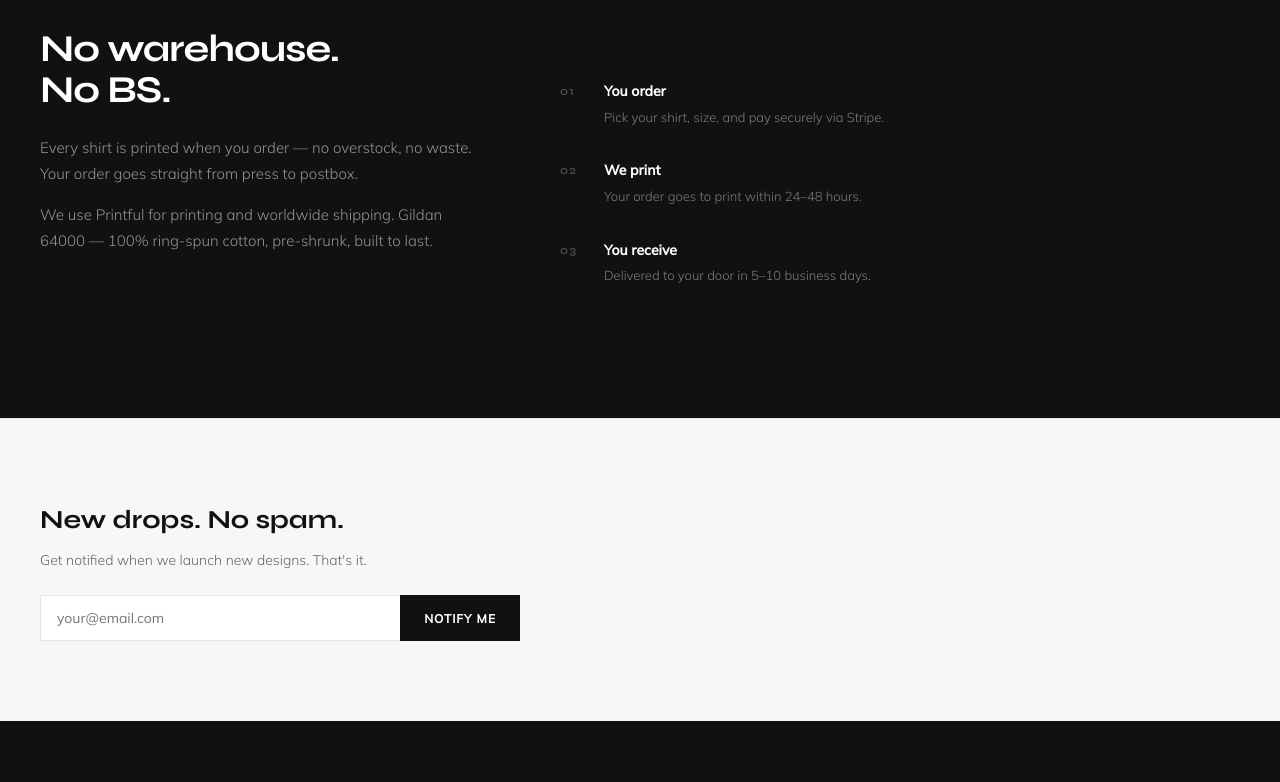
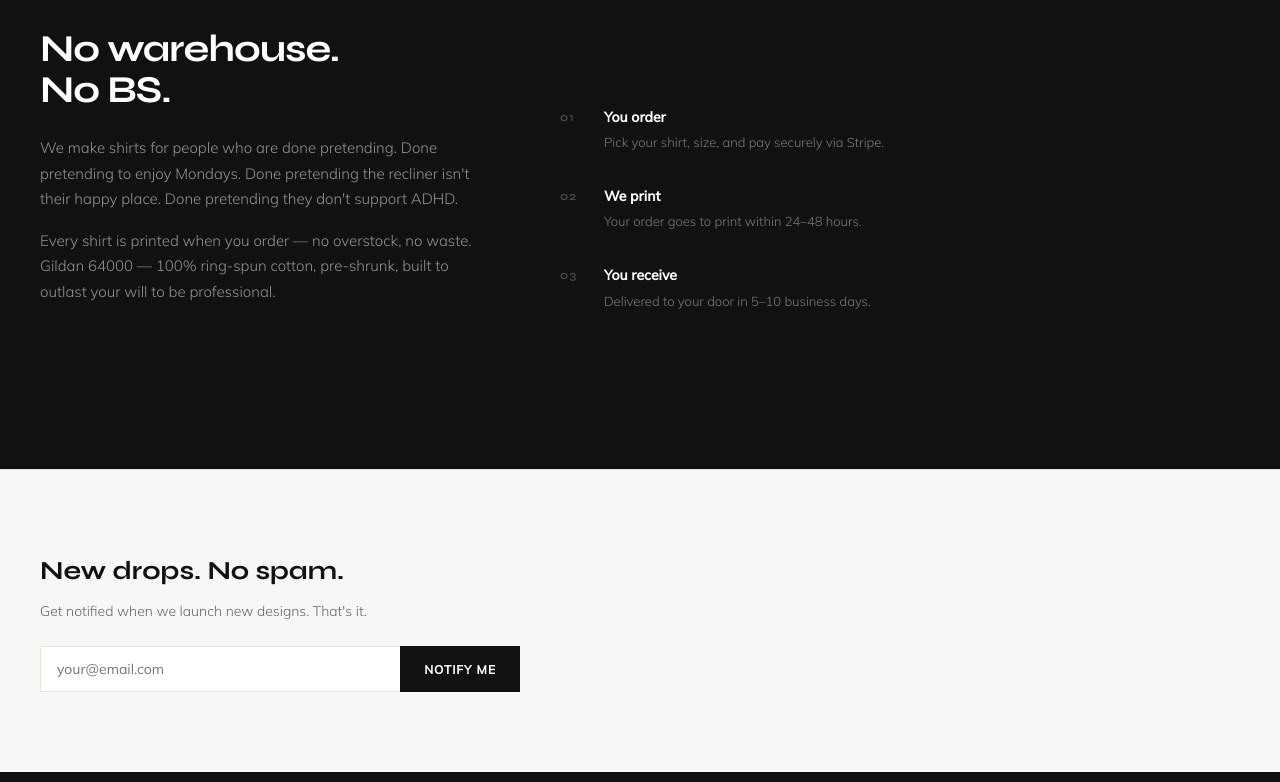
Before and after one commit to sebsandnes/Vox-Clunibus, a website: page index.html in a window 1280 px wide. Shown: the part 1900-2682 px from the top of the page. Drawn offline with Linux system fonts and the light colour scheme.

Commit message:
Revise about section and add favicon link
Updated the about section to reflect new messaging and added a favicon link.

```diff
--- a/index.html
+++ b/index.html
@@ -7,6 +7,7 @@
   <title>Voxclunibus — Wear the Joke</title>
   <link rel="preconnect" href="https://fonts.googleapis.com" />
   <link href="https://fonts.googleapis.com/css2?family=Syne:wght@400;500;600;700&family=Mulish:wght@300;400;500&display=swap" rel="stylesheet" />
+  <link rel="icon" type="image/svg+xml" href="favicon.svg" />
   <link rel="stylesheet" href="style.css" />
 </head>
 <body>
@@ -72,8 +73,8 @@
     <div class="about-grid">
       <div class="about-text">
         <h2>No warehouse.<br>No BS.</h2>
-        <p>Every shirt is printed when you order — no overstock, no waste. Your order goes straight from press to postbox.</p>
-        <p>We use Printful for printing and worldwide shipping. Gildan 64000 — 100% ring-spun cotton, pre-shrunk, built to last.</p>
+        <p>We make shirts for people who are done pretending. Done pretending to enjoy Mondays. Done pretending the recliner isn't their happy place. Done pretending they don't support ADHD.</p>
+        <p>Every shirt is printed when you order — no overstock, no waste. Gildan 64000 — 100% ring-spun cotton, pre-shrunk, built to outlast your will to be professional.</p>
         <a href="faq.html" class="btn-outline">Read the FAQ</a>
       </div>
       <div class="about-steps">
```
